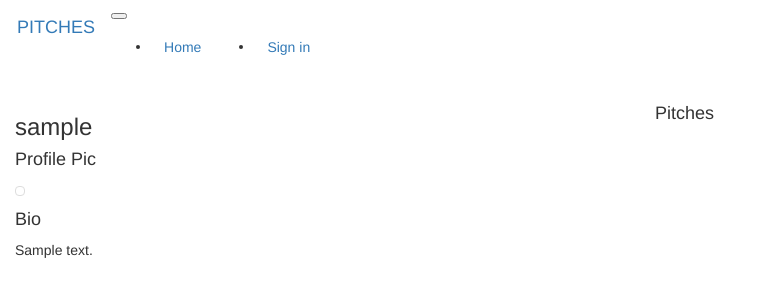
After one commit to petermirithu/Pitch_web_App, a Flask app: a page that uses app/templates/navbar.html in a window 1280 px wide. The commit adds this page. Shown: the top 300 px of the page, without its empty margins (0-762 px from the left). Run offline with Flask 2, Linux system fonts and the light colour scheme; tables that the repository leaves empty hold one stand-in row (values such as "Sample post"); some libraries are stand-ins or nearby versions.

Commit message:
add feature for uploading an image to profile page

```diff
--- a/app/lead/views.py
+++ b/app/lead/views.py
@@ -1,6 +1,9 @@
-from flask import render_template
+from flask import render_template,redirect,request,url_for,abort
 from . import lead
 from flask_login import login_required,current_user
+from ..db_class import User
+from .forms import UpdateProfile
+from .. import db,photos
 
 
 @lead.route('/')
@@ -11,3 +14,53 @@ def index():
   title='Pitches'
 
   return render_template('index.html',title=title)
+
+@lead.route('/user/<name>')
+def profile(name):
+  '''
+  view function to direct users to their profiles
+  '''
+  user=User.query.filter_by(username=name).first()
+
+  if user is None:
+    abort(404)
+
+  return render_template("profile/profile.html",user=user)
+
+@lead.route('/user/<name>/update', methods=['GET','POST'])
+@login_required
+def update_profile(name):
+  '''
+  view function that render an update form to update profile page
+  '''
+  user = User.query.filter_by(username=name).first()
+  if user is None:
+    abort(404)
+  form = UpdateProfile()
+
+  if form.validate_on_submit():
+    user.bio = form.bio.data
+
+    db.session.add(user)
+    db.session.commit()
+
+    return redirect(url_for('.profile',name=user.username))
+
+  return render_template('profile/update.html',form=form)
+
+
+@lead.route('/user/<name>/update/pic',methods=["POST"])
+@login_required
+def update_pic(name):
+  '''
+  view function that saves an uploaded photo
+  '''
+  user=User.query.filter_by(username=name).first()
+  if 'photo' in request.files:
+    filename=photos.save(request.files['photo'])
+    path=f'photos/{filename}'
+    user.profile_pic_path = path
+
+    db.session.commit()
+
+  return redirect(url_for('lead.profile',name=name))
--- a/app/templates/navbar.html
+++ b/app/templates/navbar.html
@@ -14,7 +14,7 @@
           <li style="color:gold;padding:15px;">{{current_user.username}}</li>
 
           <li class="nav-item">
-            <a class="btn btn-outline-danger" href="{{url_for('')}}">Profile</a>
+            <a class="btn btn-outline-danger" href="{{url_for('main.profile',name=current_user.username)}}">Profile</a>
           </li>
 
           <li class="nav-item">
--- /dev/null
+++ b/app/templates/profile/profile.html
@@ -0,0 +1,43 @@
+{% extends 'base.html' %}
+
+{% block content %}
+<div class="container-fluid">
+  <div class="row">
+    <div class="col-md-6">
+      <h3> {{user.username}}</h3>
+
+      <h4>Profile Pic</h4>
+
+      {% if user.profile_pic_path %}
+        <img scr="{{url_for('static',filename=user.profile_pic_path)}}" alt="" class="img-thumbnail">
+      {% else %}
+        <p>No profile picture</p>
+      {% endif %}
+
+      {% if user == current_user %}
+        <form action="{{url_for('lead.update_pic',name=user.username)}}" method="post" enctype="multipart/form-data">
+          <input type="file" name="photo" class="form-control" required >
+
+          <button class="btn btn-success" type="submit">Upload pic</button>
+        </form>
+      {% endif %}
+
+      <h4>Bio</h4>
+      {% if user.bio %}
+        <p>{{user.bio }}</p>
+      {% else %}
+        <p>{{user.username}} has no Bio</p>
+      {% endif %}
+
+      {% if user ==current_user %}
+        <a class="btn btn-success" href="{{url_for('lead.update_profile',name=user.username)}}">Edit Profile</a>
+      {% endif %}
+    </div>
+
+    <div class="col-md-6">
+      <h4>Pitches</h4>
+
+    </div>
+  </div>
+</div>
+{% endblock content %}
--- a/app/verify/views.py
+++ b/app/verify/views.py
@@ -27,7 +27,7 @@ def signin():
 
       login_user(user,LogForm.remember.data)
 
-      return redirect(request.args.get('next') or url_for('index.html'))
+      return redirect(request.args.get('next') or url_for('main.index'))
 
     flash('Invalid Password')
 
--- a/config.py
+++ b/config.py
@@ -4,7 +4,11 @@ class Config:
   '''
   Class with general configuratiobs for the app
   '''
+  SQLALCHEMY_DATABASE_URI='postgresql+psycopg2://pyra:lotus@localhost/pitch'
+
   SECRET_KEY=os.environ.get('SECRET_KEY')
+  UPLOADED_PHOTOS_DEST='app/static/photos'
+
 
 class ProdConfig(Config):
   '''
@@ -25,7 +29,7 @@ class TestConfig(Config):
   '''
   test class for running tests
   '''
-  SQLALCHEMY_DATABASE_URI='postgresql+psycopg2://pyra:lotus@localhost/pitch_test'
+  # SQLALCHEMY_DATABASE_URI='postgresql+psycopg2://pyra:lotus@localhost/pitch_test'
 
 #-------------------------------------------------------------------------------------------------------------------------------------
 config_options={
--- a/manage.py
+++ b/manage.py
@@ -9,7 +9,7 @@
 manager=Manager(app)
 manager.add_command('server',Server)
 
-# migrate=Migrate(app,db)
+migrate=Migrate(app,db)
 manager.add_command('db',MigrateCommand)
 
 @manager.command
```
Also changed, not shown: app/__init__.py (+10 -2 lines), app/db_class.py (+4 -4 lines), app/lead/forms.py (added, +9 -0 lines), app/templates/profile/update.html (added, +8 -0 lines), migrations/versions/f078da3d144b_update_path_to_profile_pic.py (added, +28 -0 lines).
